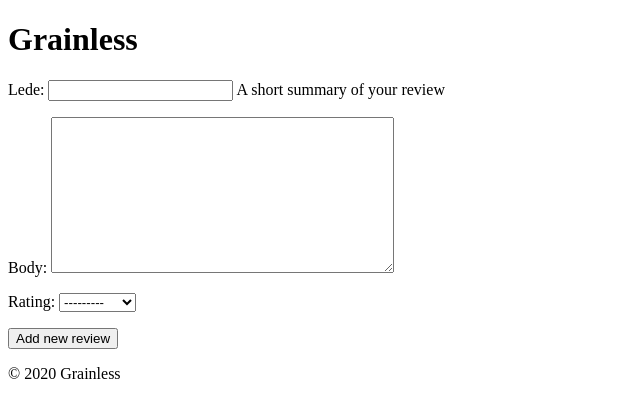
After one commit to grainless/webapp, a Django app: page /reviews/1/1/new/ in a window 1280 px wide. The commit adds this page. Shown: the top 418 px of the page, without its empty margins (0-640 px from the left). Run offline with Django 3.2, Linux system fonts and the light colour scheme; the visitor is signed in with stand-in values (Sample User, id 1).

Commit message:
Reviews can be created now

```diff
--- a/reviews/models.py
+++ b/reviews/models.py
@@ -14,7 +14,10 @@ class Review(models.Model):
         blank=True, max_length=100, help_text="A short summary of your review"
     )
     body = models.TextField(max_length=500)
-    rating = models.IntegerField(choices=RATINGS, default=1)
+    rating = models.IntegerField(choices=RATINGS)
 
     def __str__(self):
         return f"{self.place.title} by {self.author}"
+
+    def get_absolute_url(self):
+        return reverse("detail", kwargs={"pk": self.pk})
--- /dev/null
+++ b/reviews/templates/reviews/review_form.html
@@ -0,0 +1,9 @@
+{% extends "base.html" %}
+
+{% block content %}
+  <form method="post">
+    {% csrf_token %}
+    {{ form.as_p }}
+    <input type="submit" value="Add new review" />
+  </form>
+{% endblock %}
--- a/reviews/templates/reviews/review_list.html
+++ b/reviews/templates/reviews/review_list.html
@@ -3,6 +3,10 @@
 {% block title %}{{ place.title }} Reviews{% endblock %}
 
 {% block content %}
+  {% if user.is_authenticated %}
+    <h2><a href="{% url "reviews:create" place.pk place.slug %}">Create new review</a></h3>
+  {% endif %}
+
   {% if reviews %}
     {% for review in reviews %}
       <article class="review">
--- a/reviews/urls.py
+++ b/reviews/urls.py
@@ -2,11 +2,12 @@ from django.urls import include, path
 from django.views.generic import DetailView
 
 from reviews.models import Review
-from reviews.views import ReviewList
+from reviews.views import ReviewList, ReviewCreate
 
 app_name = "reviews"
 
 urlpatterns = [
     path("reviews/<int:pk>/<slug:slug>/", ReviewList.as_view(), name="list"),
+    path("reviews/<int:pk>/<slug:slug>/new/", ReviewCreate.as_view(), name="create"),
     path("review/<int:pk>/", DetailView.as_view(model=Review), name="detail"),
 ]
--- a/reviews/views.py
+++ b/reviews/views.py
@@ -1,6 +1,7 @@
 from django.shortcuts import get_object_or_404
+from django.contrib.auth.mixins import LoginRequiredMixin
 from django.views.generic import ListView
-from django.views.generic.detail import SingleObjectMixin
+from django.views.generic.edit import CreateView
 
 from places.models import Place
 from reviews.models import Review
@@ -21,3 +22,16 @@ class ReviewList(ListView):
         context["place"] = self.place
 
         return context
+
+
+class ReviewCreate(LoginRequiredMixin, CreateView):
+    model = Review
+    fields = ["lede", "body", "rating"]
+
+    def form_valid(self, form):
+        form.instance.author = self.request.user
+        form.instance.place = get_object_or_404(
+            Place, pk=self.kwargs["pk"], slug=self.kwargs["slug"]
+        )
+
+        return super().form_valid(form)
```
